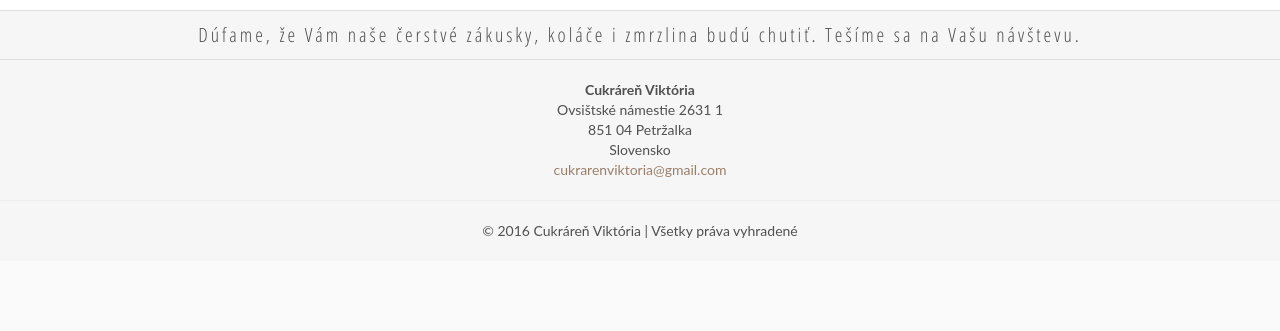
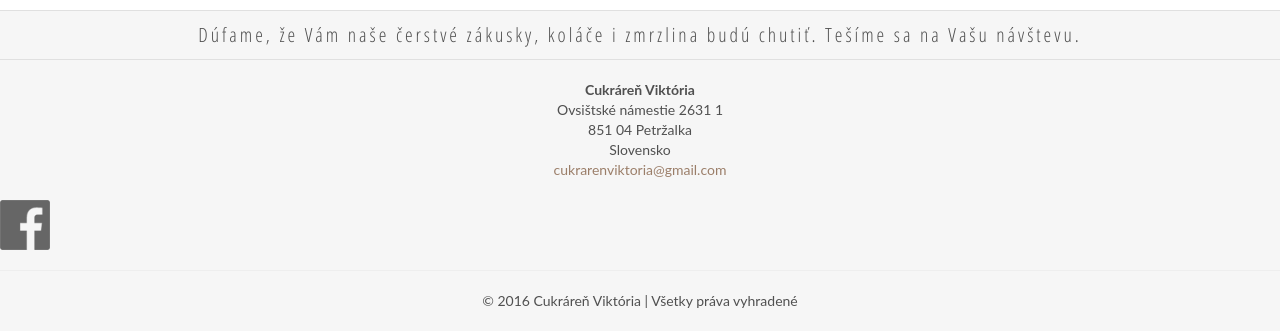
Before and after one commit to cukvik/viktoria, a PHP site: page / in a window 1280 px wide. Shown: the part 1023-1354 px from the top of the page. Before the commit the page ends 1261 px from the top, so only its background shows below. Run offline with PHP 8.4, Linux system fonts and the light colour scheme.

Commit message:
Update main.css

```diff
--- a/main.css
+++ b/main.css
@@ -1,5 +1,16 @@
 .headContainer {
   height: 105px;
+}
+
+.footerLinkFB {
+  width: 50px;
+  height: 50px;
+  display: block;
+  background-image: url('img/global/socials.png');
+}
+
+.footerLinkFB:hover {
+  background-image: url('img/global/socials_active.png');
 }
 
 .marginsCont {
```
